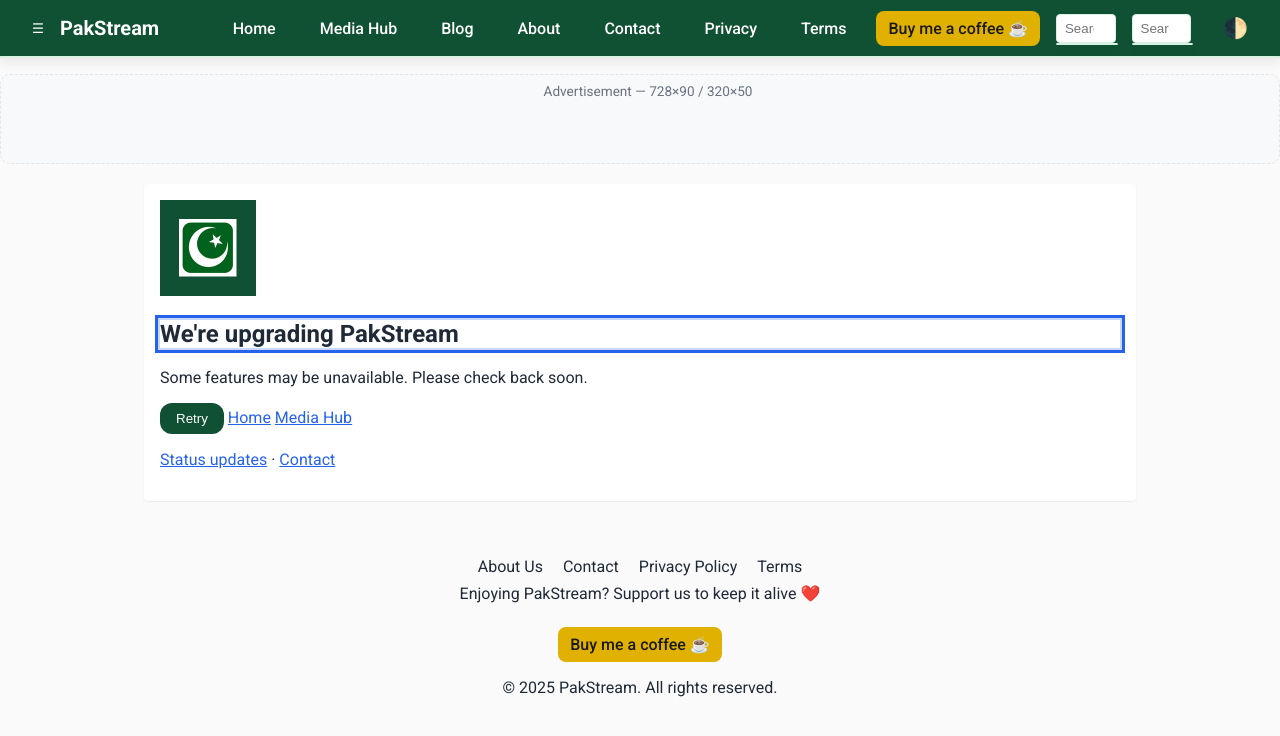
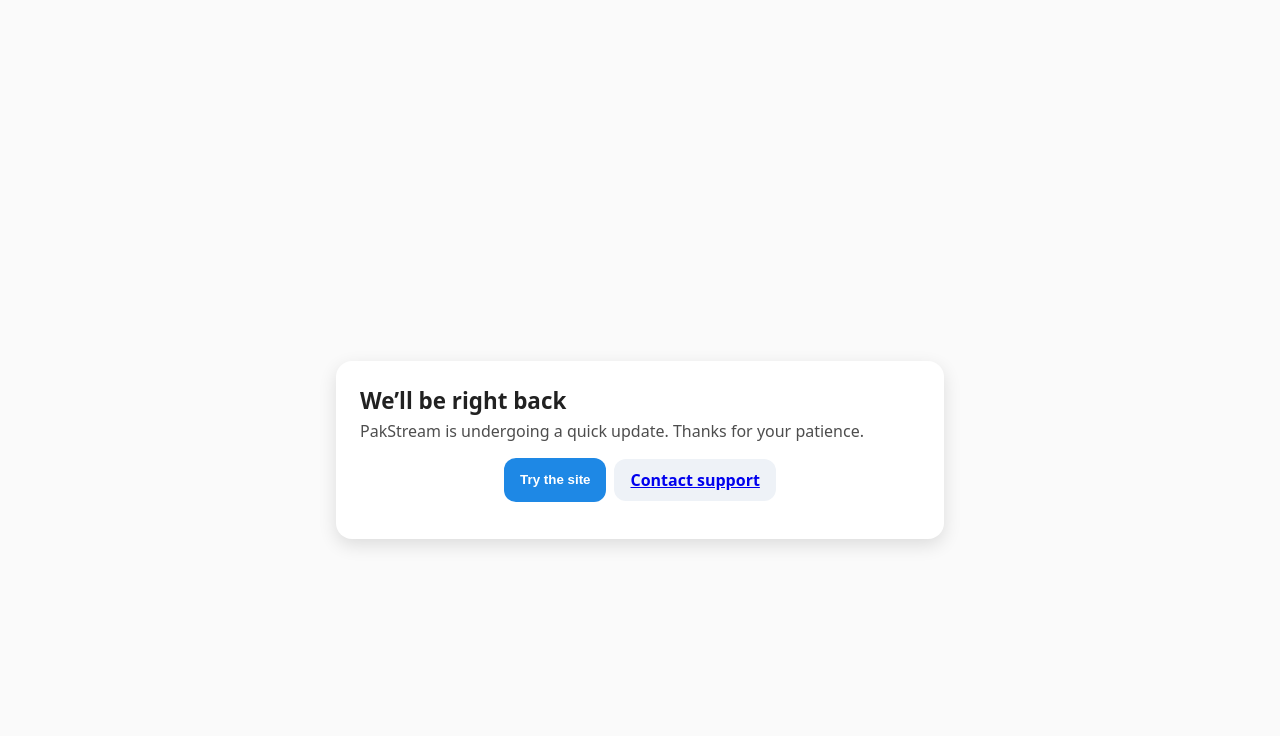
Before and after one commit to atifwaqar/pakstream, a Jekyll site: the page maintenance.html, which Jekyll copies as it is, in a window 1280 px wide. Shown: the top 736 px of the page. Built offline with Jekyll 4.4.1, drawn with Linux system fonts in a browser that asks for light colours; comment, search, counter and statistics services are not loaded.

```diff
--- a/_layouts/default.html
+++ b/_layouts/default.html
@@ -105,6 +110,7 @@
   <script src="/js/ads/config.js" defer></script>
   <script src="/js/ads/ads.js" defer></script>
   <script defer src="/js/main.js"></script>
+  <script src="/js/maintenance.js" defer></script>
   <!--
   <script async src="https://pagead2.googlesyndication.com/pagead/js/adsbygoogle.js?client=YOUR-CA-PUB-ID"
           crossorigin="anonymous"></script>
--- a/js/maintenance-page.js
+++ b/js/maintenance-page.js
@@ -1,19 +1,19 @@
-document.addEventListener('DOMContentLoaded', function(){
-  var title = document.getElementById('mt-title');
-  if(title) title.focus();
-  if(window.analytics) analytics('maintenance_page_view');
-  var retry = document.getElementById('mt-retry');
-  if(retry){
-    retry.addEventListener('click', function(){
-      if(window.analytics) analytics('maintenance_action',{action:'retry'});
-      location.reload();
+// js/maintenance-page.js
+(function () {
+  const $ = (s) => document.querySelector(s);
+  const p = new URLSearchParams(location.search);
+  const from = p.get('from');
+  if (from) {
+    const el = $('#origin');
+    if (el) el.textContent = 'Original page: ' + decodeURIComponent(from);
+  }
+  const retry = $('#retry');
+  if (retry) {
+    retry.addEventListener('click', () => {
+      // Retry original page if known, else home; add ?live=1 to bypass gate
+      const target = from ? decodeURIComponent(from) : '/';
+      const url = target.includes('?') ? target + '&live=1' : target + '?live=1';
+      location.href = url;
     });
   }
-  document.addEventListener('click', function(ev){
-    var link = ev.target.closest('[data-analytics="follow_status"]');
-    if(link && window.analytics) analytics('maintenance_action',{action:'follow_status'});
-    var home = ev.target.closest('[data-analytics="home"]');
-    var hub = ev.target.closest('[data-analytics="media_hub"]');
-    if((home || hub) && window.analytics) analytics('maintenance_action',{action:(home?'home':'media_hub')});
-  });
-});
+})();
--- a/maintenance.html
+++ b/maintenance.html
@@ -1,37 +1,37 @@
----
-layout: default
-title: "Maintenance"
-permalink: /maintenance.html
-robots: noindex
-canonical: /
-no_ads: true
----
-<section class="mt-hero">
-  <img src="/images/icons/icon-192-maskable.png" alt="" class="mt-illust" width="96" height="96">
-  <h1 id="mt-title" tabindex="-1">We're upgrading PakStream</h1>
-  <p>Some features may be unavailable. Please check back soon.</p>
-  <div class="mt-actions">
-     <button id="mt-retry" class="btn" data-analytics="retry">Retry</button>
-     <a class="btn" href="/" data-analytics="home">Home</a>
-     <a class="btn" href="/media-hub.html" data-analytics="media_hub">Media Hub</a>
-  </div>
-  <p><a href="https://twitter.com/PakStream" target="_blank" rel="noopener" data-analytics="follow_status">Status updates</a> · <a href="/contact.html" data-analytics="follow_status">Contact</a></p>
-</section>
-<script defer src="/js/maintenance-page.js"></script>
+<!doctype html>
+<html lang="en">
+<head>
+  <meta charset="utf-8"/>
+  <meta name="viewport" content="width=device-width, initial-scale=1"/>
+  <title>PakStream — Maintenance</title>
+  <meta name="robots" content="noindex,nofollow"/>
+  <link rel="icon" href="/favicon.ico">
+  <link rel="stylesheet" href="/assets/css/tokens.css">
+  <link rel="stylesheet" href="/assets/css/a11y-focus.css">
+  <style>
+    html,body{height:100%}
+    body{margin:0;display:grid;place-items:center;background:var(--ps-neutral-50,#fafafa);color:var(--ps-on-surface,#212121);font-family:system-ui,-apple-system,Segoe UI,Roboto,Ubuntu,"Helvetica Neue",Arial}
+    .card{max-width:560px;width:calc(100% - 2rem);background:#fff;border-radius:16px;box-shadow:var(--ps-shadow-1,0 6px 18px rgba(0,0,0,.12));padding:24px}
+    .title{font-size:1.4rem;font-weight:800;margin:0 0 .25rem}
+    .sub{opacity:.8;margin:0 0 1rem}
+    .row{display:flex;gap:.5rem;flex-wrap:wrap;align-items:center;justify-content:center;margin-top:1rem}
+    .btn{appearance:none;border:0;border-radius:12px;padding:10px 16px;font-weight:700;cursor:pointer}
+    .primary{background:var(--ps-color-primary,#1e88e5);color:#fff}
+    .ghost{background:#eef2f7}
+    .meta{font-size:.85rem;opacity:.7;margin-top:.75rem;text-align:center}
+  </style>
+</head>
+<body>
+  <main class="card" role="main">
+    <h1 class="title">We’ll be right back</h1>
+    <p class="sub">PakStream is undergoing a quick update. Thanks for your patience.</p>
+    <div class="row">
+      <button class="btn primary" id="retry">Try the site</button>
+      <a class="btn ghost" href="mailto:support@pakstream.com">Contact support</a>
+    </div>
+    <p class="meta" id="origin"></p>
+  </main>
 
-<link rel="stylesheet" href="/css/theme.css">
-<link rel="stylesheet" href="/css/z-layers.css">
-<link rel="stylesheet" href="/css/ads.css">
-<script src="/js/data.js"></script>
-<script src="/assets/js/mh-tabs.js"></script>
-<script src="/assets/js/mh-search.js"></script>
-<script src="/assets/js/mh-channels.js"></script>
-<script src="/js/media-hub.js"></script>
-<script src="/js/youtube.js"></script>
-<script src="/js/radio.js"></script>
-<script src="/js/main.js"></script>
-<script src="/js/ads/config.js"></script>
-<script src="/js/ads/ads.js"></script>
-<script src="/js/pwa.js"></script>
-<link rel="stylesheet" href="/css/dev/flags-panel.css">
-<script src="/js/dev/flags-panel.js"></script>
+  <script src="/js/maintenance-page.js" defer></script>
+</body>
+</html>
```
Also changed, not shown: other parts of _layouts/default.html (+5 -0 lines), _layouts/post.html (+5 -3 lines), js/maintenance.js (+17 -23 lines).
